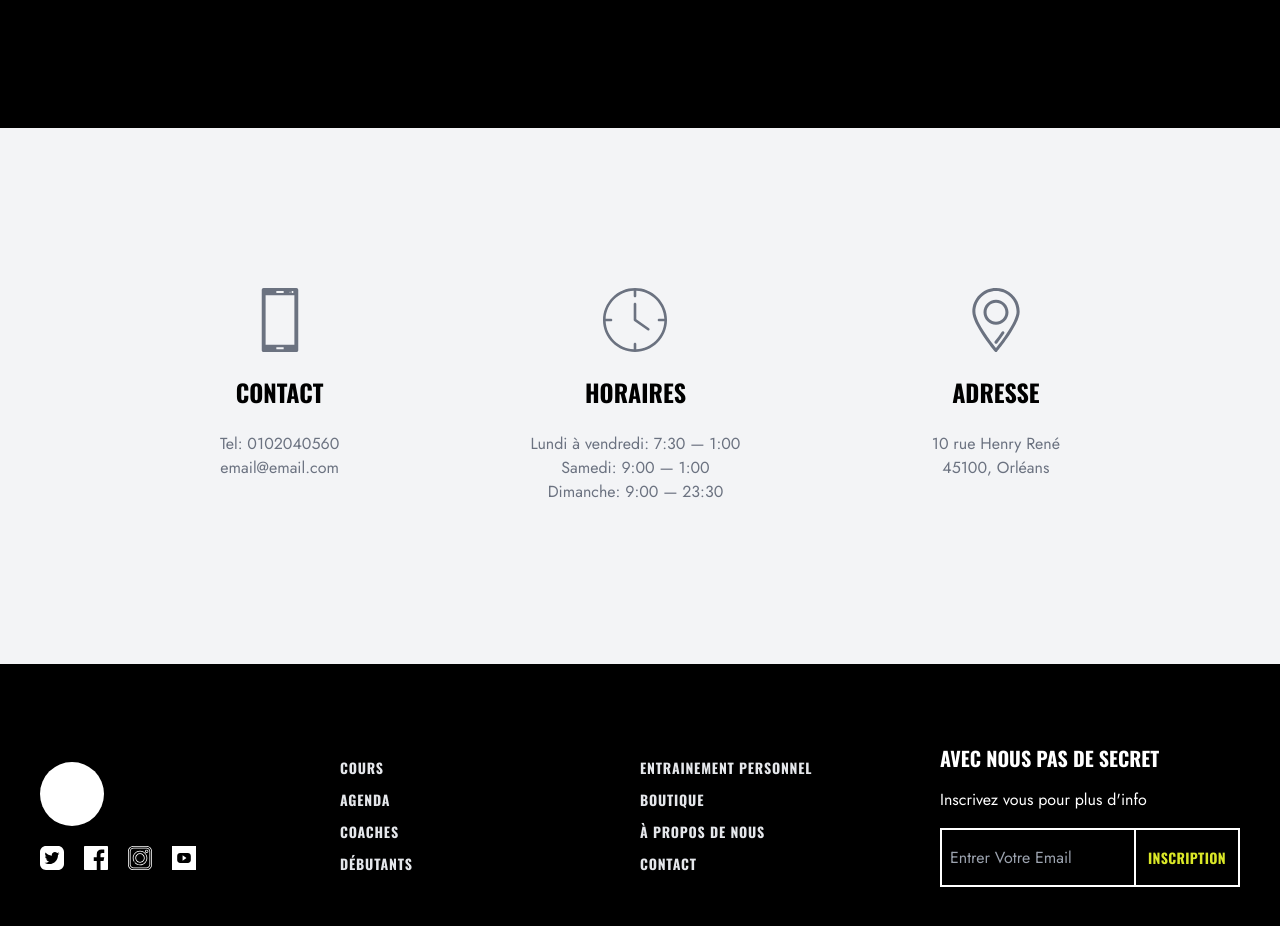
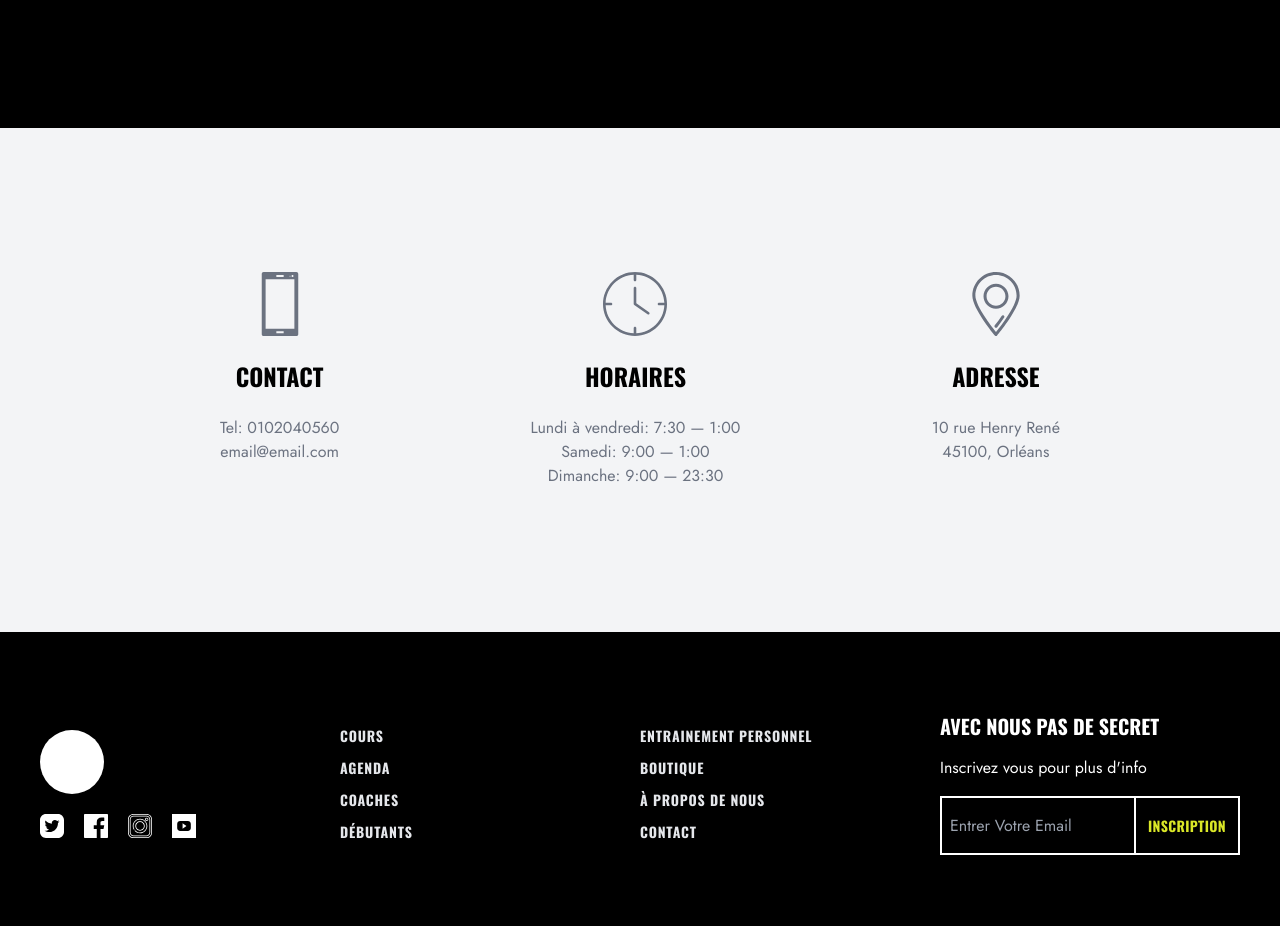
Before and after one commit to Rozey17/next-auth, a Next.js app: page /gym in a window 1280 px wide. Shown: the part 7160-8086 px from the top of the page. Built offline with nearby package versions, Linux system fonts and the light colour scheme; what tailwindcss-ripple would draw is missing.

Commit message:
chore:wip

```diff
--- a/pages/gym.tsx
+++ b/pages/gym.tsx
@@ -971,7 +971,7 @@ const GymPage = () => {
 
       {/* section info */}
 
-      <section className="px-5 py-20 laptop:px-20 laptop:py-40 bg-gray-100">
+      <section className="px-5  laptop:px-20 py-36 bg-gray-100">
         <div className="info-session">
           <div className=" info-item ">
             <svg
```
